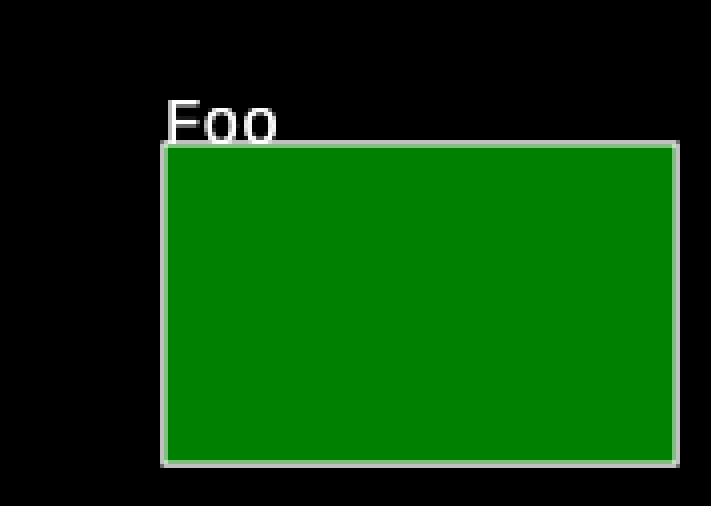
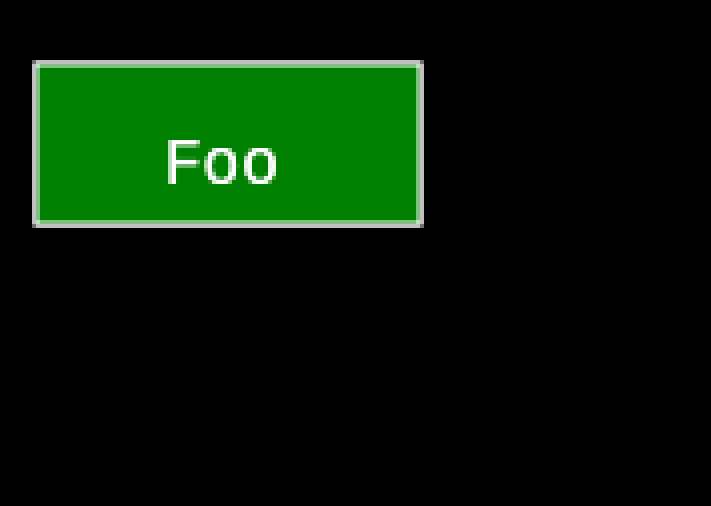
Before and after one commit to jamesseanwright/glitch-hunt, a website: page src/index.html in a window 1280 px wide. Shown: the part 176-682 px from the top of the page, without its empty margins (348-1059 px from the left). Drawn offline with Linux system fonts and the light colour scheme.

Commit message:
text and stuff

```diff
--- a/src/components/TextRenderable.js
+++ b/src/components/TextRenderable.js
@@ -1,8 +1,10 @@
 'use strict';
 
-function TextRenderable(text, font, fill) {
+function TextRenderable(text, font, fill, xOffset, yOffset) {
     this.font = font;
     this.fontFill = fill;
+    this.textXOffset = xOffset;
+    this.textYOffset = yOffset;
     this.text = text;
 
     textRenderSystem.register(this);
--- /dev/null
+++ b/src/constants.js
@@ -0,0 +1,5 @@
+'use strict';
+
+var SCALE = 4;
+var WORLD_WIDTH = 1;
+var WORLD_HEIGHT = 1;
--- a/src/entities/Button.js
+++ b/src/entities/Button.js
@@ -2,6 +2,6 @@
 
 function Button(text, x, y, width, height) {
     Positionable.call(this, x, y);
-    TextRenderable.call(this, text, '16px monospace', 'white');
-    RectRenderable.call(this, 'white', 'green', width, height);
+    RectRenderable.call(this, 'white', 'green', width + 0.1, height);
+    TextRenderable.call(this, text, '16px monospace', 'white', 0.1, 0.15);
 }
--- a/src/getScreenPos.js
+++ b/src/getScreenPos.js
@@ -1,12 +1,9 @@
 'use strict';
 
-var WORLD_WIDTH = 1;
-var WORLD_HEIGHT = 1;
-
 function getScreenXPos(x) {
-    return x / WORLD_WIDTH * window.innerWidth;
+    return x / WORLD_WIDTH * window.innerWidth / SCALE;
 }
 
 function getScreenYPos(y) {
-    return y / WORLD_HEIGHT * window.innerHeight;
+    return y / WORLD_HEIGHT * window.innerHeight / SCALE;
 }
--- a/src/index.html
+++ b/src/index.html
@@ -12,6 +12,7 @@
 		<canvas class="game-output"></canvas>
 
 		<!-- build:js index.js -->
+		<script src="constants.js"></script>
 		<script src="getScreenPos.js"></script>
 
 		<script src="systems/system.js"></script>
--- a/src/index.js
+++ b/src/index.js
@@ -8,9 +8,7 @@ var outputContext = outputCanvas.getContext('2d');
 var textRenderSystem = new TextRenderSystem(renderingContext);
 var rectRenderSystem = new RectRenderSystem(renderingContext);
 
-var button = new Button('Foo', 0.1, 0.1, 0.1, 0.1);
-
-var SCALE = 4;
+var button = new Button('Foo', 0.3, 0.3, 0.2, 0.2);
 
 initCanvases();
 
@@ -27,8 +25,9 @@ function initCanvases() {
 
 function gameLoop(time) {
 	renderingContext.clearRect(0, 0, renderingCanvas.width, renderingCanvas.height);
+
+	rectRenderSystem.update();
 	textRenderSystem.update();
-	rectRenderSystem.update();
 
 	outputContext.clearRect(0, 0, outputCanvas.width, outputCanvas.height);
 	outputContext.drawImage(renderingCanvas, 0, 0);
--- a/src/systems/TextRenderSystem.js
+++ b/src/systems/TextRenderSystem.js
@@ -7,5 +7,10 @@ function TextRenderSystem(context) {
 TextRenderSystem.prototype = system.create(function next(entity, context) {
     this.context.fillStyle = entity.fontFill;
     this.context.font = entity.font;
-    this.context.fillText(entity.text, getScreenXPos(entity.x), getScreenYPos(entity.y));
+
+    this.context.fillText(
+        entity.text,
+        getScreenXPos(entity.x + entity.textXOffset),
+        getScreenYPos(entity.y + entity.textYOffset)
+    )
 });
```
